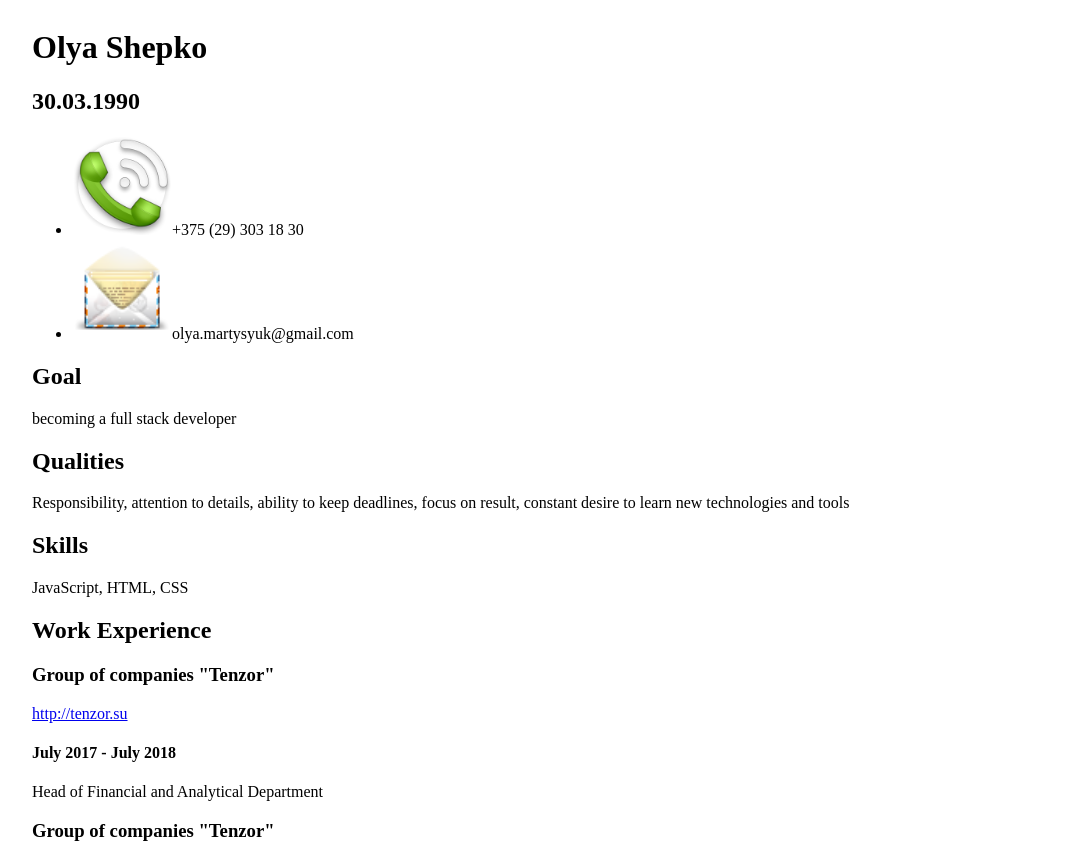
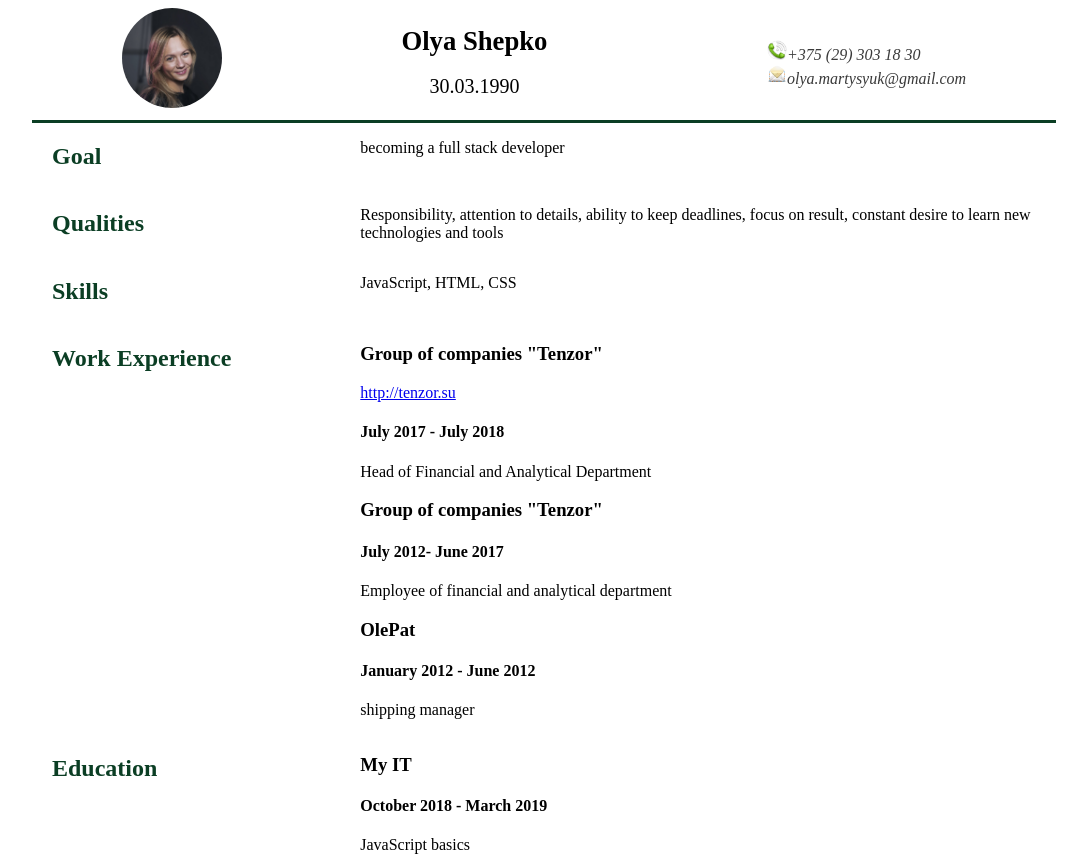
Before and after one commit to olyashepko/rsschool-2019Q1-cv, a plain HTML site: page index.html in a window 1280 px wide. Shown: the top 857 px of the page, without its empty margins (96-1183 px from the left). Drawn offline with Linux system fonts and the light colour scheme.

Commit message:
feat[style]: style page

```diff
--- a/index.html
+++ b/index.html
@@ -8,8 +8,8 @@
   <link rel="stylesheet" href="style.css">
 </head>
 <body>
-  <wrapper>
-    <div class="CV-main">
+  <wrapper class="CV-main">
+
       <header class="pers-info">
         <div class="photo"></div>
         <div class="name">
@@ -86,7 +86,7 @@
             </div>
         </div>
       </section>
-    </div>
+
   </wrapper>
 </body>
 </html>
--- a/style.css
+++ b/style.css
@@ -1,15 +1,55 @@
 body {
   display: flex;
   justify-content: center
-
 }
 wrapper {
   width: 1024px;
+  display: flex;
+  flex-direction: column;
 }
-img {
+.pers-info {
+  display:flex;
+  justify-content: space-around;
+  border-bottom: 3px solid rgb(11, 62, 36);
+
+}
+.photo {
   width: 100px;
   height: 100px;
+  background-image: url("assets/IMG_5557.JPG");
+  background-size: 100%;
+  background-position: center;
+  border-radius:50px;
 }
-table td,th{
-  border: 1px solid black;
+.contacts ul {
+  list-style-type: none;
+  font-style:italic;
+  color:rgb(58, 58, 58);
+  margin: 32px 0px;
+
 }
+.contacts img {
+  width: 20px;
+  height: 20px;
+
+}
+.point {
+  display:flex;
+}
+.section-title {
+  flex:300px;
+  color:rgb(11, 62, 36);
+  padding: 0px 20px;
+}
+.section-content {
+  flex:724px;
+}
+h1 {
+  font-size:20pt;
+  font-weight: bold;
+}
+.name h2 {
+  font-size:15pt;
+  font-weight: normal;
+  text-align: center;
+}
```
